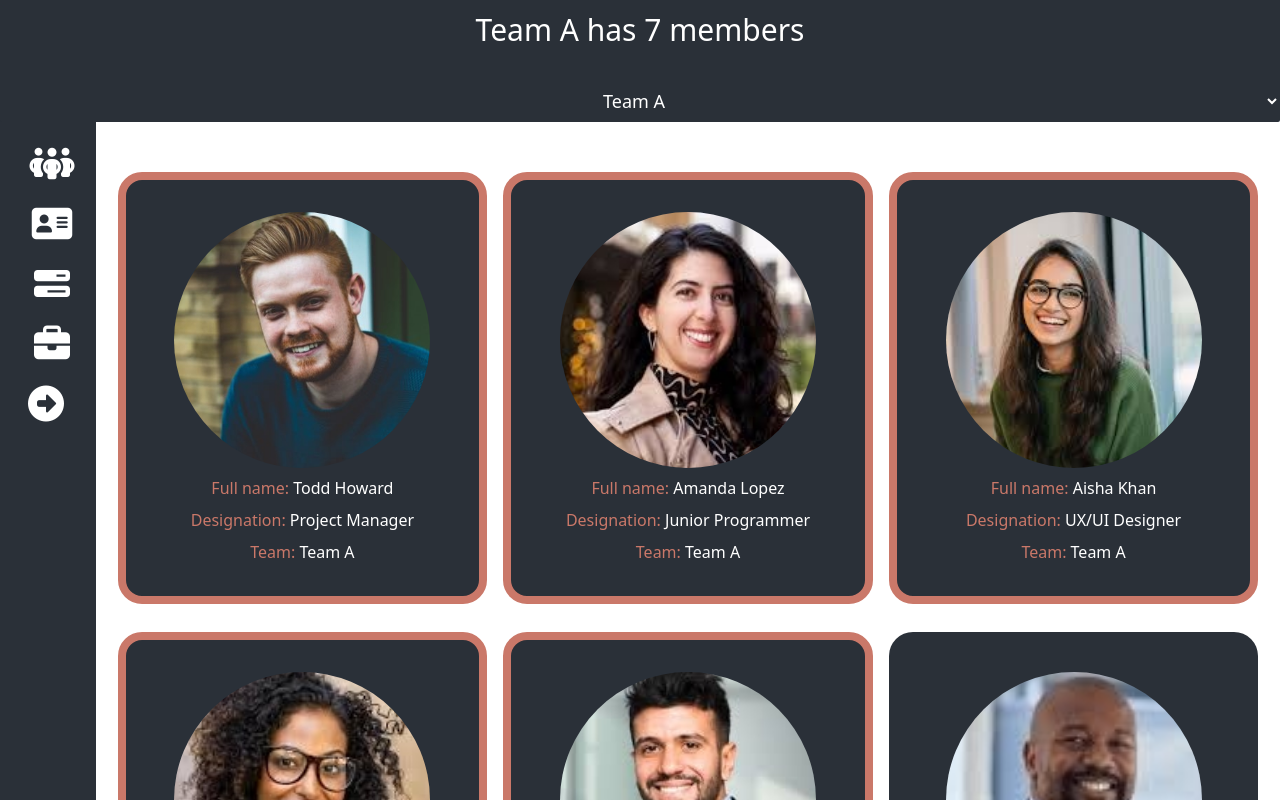
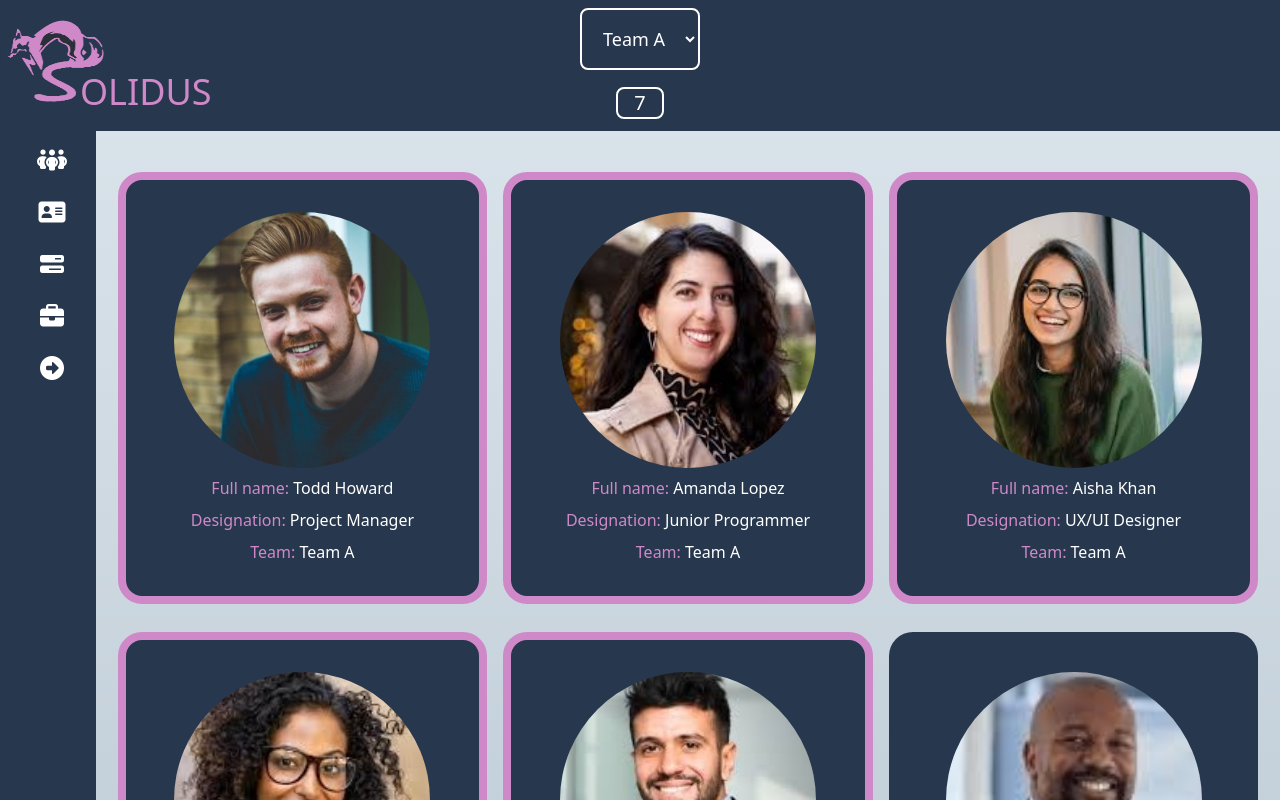
Before and after one commit to Onetyten/solidus_team_manager, a React (Vite) app: page / in a window 1280 px wide. Shown: the top 800 px of the page. Built offline with nearby package versions, Linux system fonts and the light colour scheme.

Commit message:
Graphical overhaul

```diff
--- a/src/App.jsx
+++ b/src/App.jsx
@@ -9,6 +9,7 @@ import NotFound from './NotFound'
 import SelectTeam from './SelectTeam'
 import ProjectAssignment from './ProjectAssignment'
 import TeamList from './TeamList'
+import Logo from './images/Solidus.png'
 
 
 function App() {
@@ -281,6 +282,11 @@ function App() {
     console.log(employees.image);
   }
 
+  const teamMemberCounts = teams.reduce((counts, team) => {
+    counts[team] = employees.filter(employee => employee.teamName === team).length;
+    return counts;
+  }, {});
+
 
 
   // To see the updated list of teams after it changes
@@ -316,17 +322,38 @@ useEffect(()=>{
 
 
   return (
-    <Router className='bg-my-grey min-h-screen'>
-      <div className='flex'>
+    <Router className='min-h-screen'>
+      <div className='flex bg-gradient-to-b from-my-grey to-my-blue min-h-screen '>
+
         <Sidebar toggleTab = {toggleTab} openTab = {openTab} isLeft ={isLeft}/>
 
         {/* main page */}
 
         <div className='w-full col-span-3'>
-          <Header selectedTeam = {selectedTeam} teamMemberCount ={employees.filter((employees) => employees.teamName === selectedTeam).length}  />
+          <div className='fixed z-10'>
+            <div className='flex items-end'>
+             <img src={Logo} alt="" className='rounded-full w-10 h-10 mt-20  lg:mt-0 lg:w-28 lg:h-28' />
+             <h2 className='text-accent text-xl lg:text-4xl lg:-translate-x-8'>
+              OLIDUS
+             </h2>
+            </div>
 
 
-        <SelectTeam selectedTeam = {selectedTeam} handleSelectedTeam={handleSelectedTeam} teams={teams}/>
+
+          </div>
+
+
+
+
+
+
+        <SelectTeam selectedTeam = {selectedTeam} handleSelectedTeam={handleSelectedTeam} teams={teams} employees = {employees} teamMemberCounts = {teamMemberCounts} />
+
+
+          <Header selectedTeam = {selectedTeam} teamMemberCount ={employees.filter((employees) => employees.teamName === selectedTeam).length}/>
+
+
+
 
           <Routes>
             <Route path='/' element={<Employees selectedTeam = {selectedTeam} setSelectedTeam={setSelectedTeam} setEmployees={setEmployees} employees = {employees} handleSelectedTeam={handleSelectedTeam} handleEmployeeCardClicked = {handleEmployeeCardClicked} teams={teams} setTeams ={setTeams} openTab = {openTab}/>}>
--- a/src/Employees.jsx
+++ b/src/Employees.jsx
@@ -104,7 +104,7 @@ export default function Employees(props) {
 
 
     return (
-    <div className="flex flex-col items-center mt-32 sm:mt-40 pl-16 sm:pl-24">
+    <div className="flex flex-col items-center mt-32 sm:mt-40 pl-16 sm:pl-24 ">
 
 
         <div className='grid lg:grid-cols-3 sm:grid-cols-2 grid-cols-1 p-3 gap-y-7 gap-x-4'>
@@ -140,13 +140,12 @@ export default function Employees(props) {
 
           )}
           <div className='flex flex-col items-center w-full justify-center mt-6'>
-            <i
-              className={`${showAdd ? "fa-minus" : "fa-plus"} fa-solid text-xl sm:text-5xl bg-dark text-white p-5 rounded-full hover:text-accent`}
-              onClick={toggleShowAdd}
-            ></i>
 
-            {showAdd && (
+
               <div className="mt-6 bg-dark p-4 sm:p-8 mb-6 flex flex-col w-full items-center justify-center rounded-2xl">
+                <p className='py-4 font-bold text-xl text-white'>
+                  Add new employee
+                </p>
                 <input
                   type="text"
                   placeholder="Name"
@@ -162,13 +161,13 @@ export default function Employees(props) {
                   onChange={(e) => setNewEmployeeDesignation(e.target.value)}
                 />
                 <button
-                  className="mt-4 bg-accent text-white p-2 sm:p-4 rounded-md"
+                  className="mt-4 bg-my-blue text-white p-2 sm:p-4 rounded-md"
                   onClick={handleAddEmployee}
                 >
                   Add new Employee
                 </button>
               </div>
-            )}
+
           </div>
 
         </div>
--- a/src/GroupedTeamMembers.jsx
+++ b/src/GroupedTeamMembers.jsx
@@ -72,8 +72,10 @@ export default function GroupedTeamMembers(props) {
 
 
       <div className='flex flex-col pl-16 items-center w-full justify-center mt-6'>
-        <i className={`${showAdd ? "fa-minus" : "fa-plus"} fa-solid text-xl sm:text-3xl lg:text-5xl bg-dark text-white p-2 sm:p-5 rounded-full hover:text-accent mb-8`} onClick={toggleShowAdd}></i>
-        {showAdd&&<div className="mt-6 bg-dark p-2 sm:p-8 mb-6 rounded-2xl">
+        <div className="mt-6 bg-dark p-2 sm:p-8 mb-6 rounded-2xl py-4">
+          <p className='font-bold my-3 text-my-blue'>
+            Add new team
+          </p>
           <input
             type="text"
             placeholder="Enter new team name"
@@ -83,10 +85,10 @@ export default function GroupedTeamMembers(props) {
           />
           <button
             onClick={() => handleAddTeam(newTeamName)}
-            className="ml-4 bg-accent text-white text-sm sm:text-md px-2 sm:px-4 py-2 rounded-md">
+            className="ml-4 bg-my-blue text-white text-sm sm:text-md px-2 sm:px-4 py-2 rounded-md">
             Add Team
           </button>
-        </div>}
+        </div>
       </div>
     </div>
 
--- a/src/Header.jsx
+++ b/src/Header.jsx
@@ -3,10 +3,13 @@ import React from 'react'
 export default function Header(props) {
   const{selectedTeam,teamMemberCount} = props
   return (
-    <div className='w-full h-20 bg-dark py-3 fixed '>
-        <h1 className='text-xl sm:text-3xl text-white text-center'>
-           {selectedTeam} has {teamMemberCount} {teamMemberCount ==1?"member":"members"}
-        </h1>
+    <div className='w-full top-[75px] bg-dark py-3 fixed '>
+      <div className='flex justify-center w-full'>
+        <h1 className='text-xl sm:text-xl text-white text-center border-white rounded-lg border-2 w-12'>
+            {teamMemberCount}
+          </h1>
+      </div>
+
     </div>
   )
 }
--- a/src/SelectTeam.jsx
+++ b/src/SelectTeam.jsx
@@ -1,18 +1,24 @@
-import React from 'react'
+import React from 'react';
 
 export default function SelectTeam(props) {
-    const{ selectedTeam,handleSelectedTeam,teams} = props
+  const { selectedTeam, handleSelectedTeam, teams, teamMemberCounts } = props;
+
   return (
-    <div className='fixed left-1/2 top-20 transform -translate-x-1/2 w-screen'>
-        <select
-            name="" id="" className='sm:text-lg text-md text-white text-center bg-dark py-2 mb-10 w-full rounded-b-sm' value={selectedTeam} onChange={handleSelectedTeam}
+    <div className='fixed left-1/2 h-12 transform -translate-x-1/2 w-screen'>
+        <div className='w-full bg-dark py-2 mb-10 flex justify-center'>
+            <select name="" id="" className='sm:text-lg text-md text-white text-center rounded-lg border-2 border-white bg-dark p-4'
+                value={selectedTeam}
+                onChange={handleSelectedTeam}
             >
-            {teams.map((team) => (
+                {teams.map((team) => {
+                return (
                     <option key={team} value={team} className='opacity-10 sm:text-lg text-sm'>
                     {team}
                     </option>
-            ))}
+                );
+                })}
            </select>
         </div>
-  )
+    </div>
+  );
 }
--- a/src/Sidebar.jsx
+++ b/src/Sidebar.jsx
@@ -13,24 +13,30 @@ const{toggleTab,openTab,isLeft} = props
           <div className="fixed inset-0 bg-black bg-opacity-50 backdrop-blur-sm -z-50 w-60 sm:w-72"></div>
         )}
 
-       <div className={`${openTab ?" w-60 sm:w-72 bg-[#2a303885]":"w-16 sm:w-24 bg-[#2a3038]"}  min-h-screen relative text-white pl-0 sm:pl-2 pt-20 sm:pt-20`}>
-
-        <i className={`fa-solid ${isLeft ? "fa-circle-right":"fa-circle-left"} absolute right-5 sm:right-8 text-2xl sm:text-4xl top-96 cursor-pointer hover:text-accent`} onClick={toggleTab}></i>
+       <div className={`${openTab ?" w-60 sm:w-72 bg-[#27374d73]":"w-16 sm:w-24 bg-dark"}  min-h-screen relative text-white pl-0 sm:pl-2 pt-20 sm:pt-20`}>
 
 
         <div className='flex flex-col mt-16 px-0 sm:px-5 gap-5'>
             <Link to="/">
-              <SidebarWidget openTab = {openTab} name = 'My Team ' sec='fa-solid fa-people-group text-2xl sm:text-4xl'/>
+              <SidebarWidget openTab = {openTab} name = 'My Team ' sec='fa-solid fa-people-group text-xl sm:text-2xl'/>
             </Link>
             <Link to="/GroupedTeamMembers">
-              <SidebarWidget openTab = {openTab} name = 'All Members' sec='fa-solid fa-address-card text-2xl sm:text-4xl'/>
+              <SidebarWidget openTab = {openTab} name = 'All Members' sec='fa-solid fa-address-card text-xl sm:text-2xl'/>
             </Link>
             <Link to="/ProjectAssignment">
-              <SidebarWidget openTab = {openTab} name = 'Project' sec='fa-solid fa-bars-progress text-2xl sm:text-4xl'/>
+              <SidebarWidget openTab = {openTab} name = 'Project' sec='fa-solid fa-bars-progress text-xl sm:text-2xl'/>
             </Link>
             <Link to="/TeamList">
-              <SidebarWidget openTab = {openTab} name = 'Workload' sec='fa-solid fa-briefcase text-2xl sm:text-4xl'/>
+              <SidebarWidget openTab = {openTab} name = 'Workload' sec='fa-solid fa-briefcase text-xl sm:text-2xl'/>
             </Link>
+
+
+            <i className={`fa-solid ${isLeft ? "fa-circle-right translate-x-5 sm:translate-x-3":"fa-circle-left translate-x-52 sm:translate-x-48"} text-xl sm:text-2xl cursor-pointer hover:text-accent`} onClick={toggleTab}></i>
+
+
+            <div>
+
+            </div>
 
 
 
--- a/src/TeamList.jsx
+++ b/src/TeamList.jsx
@@ -4,7 +4,7 @@ export default function TeamList({ teams, projects }) {
   return (
     <div className='mt-28 lg:mt-40 flex'>
       <div className='flex w-full mt-4'>
-        <div className='w-full flex flex-col justify-end sm:items-center items-end'>
+        <div className='w-full flex flex-col justify-end sm:items-center items-end my-8'>
           {teams.map((team) => {
             const teamProjects = projects.filter(
               (project) => project.selectedTeam === team
--- a/src/index.css
+++ b/src/index.css
@@ -22,4 +22,5 @@
   /* Handle on hover */
   ::-webkit-scrollbar-thumb:hover {
     background: #ca8e83;
+    color: #cf89c9;
   }
--- a/tailwind.config.js
+++ b/tailwind.config.js
@@ -8,10 +8,10 @@ export default {
     extend: {
 
       colors: {
-        'accent': '#ca7869',
-        'dark': '#2a3038',
-        'my-blue': '#9799aa',
-        'my-grey':'#eef0f2'
+        'accent': '#cf89c9',
+        'dark': '#27374D',
+        'my-blue': '#526D82',
+        'my-grey':'#DDE6ED'
 
       },
 
```
Also changed, not shown: src/images/Solidus.png, 1 other file (tests, documents, lock files or other folders). Lines whose indentation alone changed are shown as unchanged.
